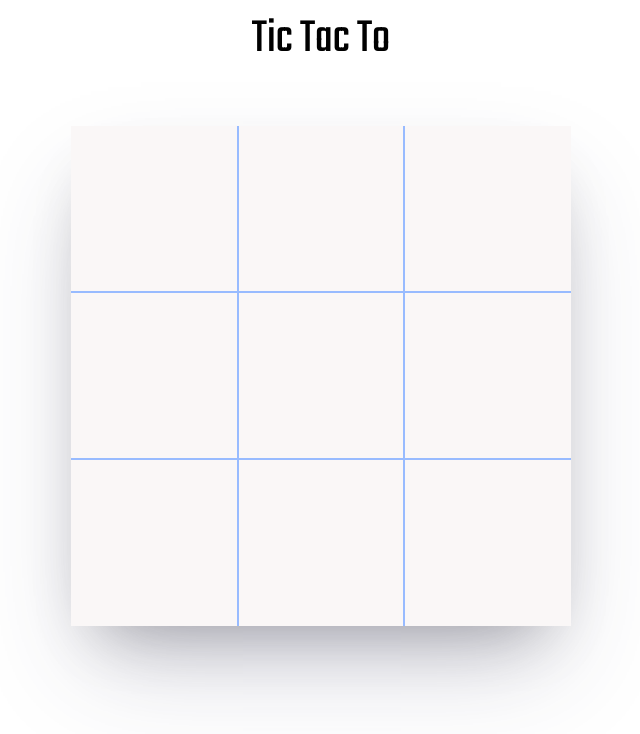
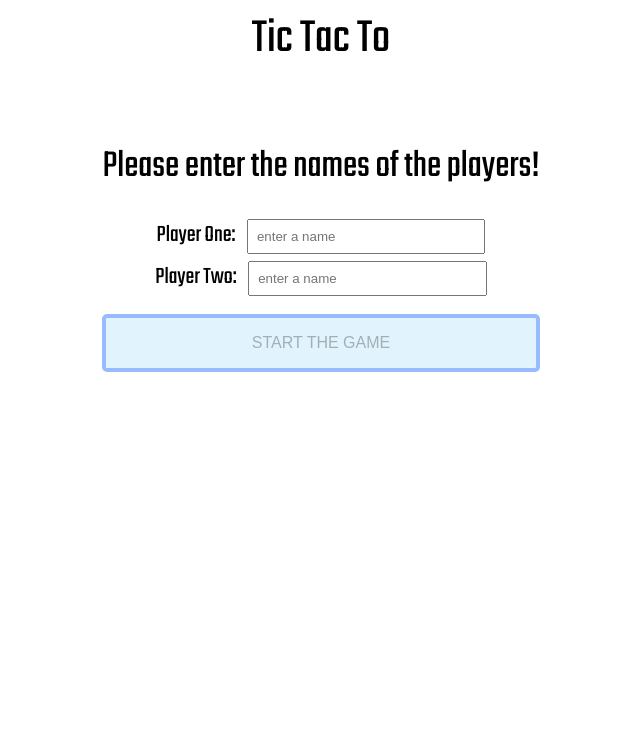
Before and after one commit to reneedekruijf/tictacto, an Angular app: page / in a window 1280 px wide. Shown: the top 734 px of the page, without its empty margins (319-959 px from the left). Built offline with nearby package versions, Linux system fonts and the light colour scheme.

Commit message:
form to register players

```diff
--- a/src/app/board/board.component.html
+++ b/src/app/board/board.component.html
@@ -1,6 +1,9 @@
 <main class="main">
   <h1>Tic Tac To</h1>
-  <div class="main-board">
+
+  <app-playersform *ngIf="!players"></app-playersform>
+
+  <div class="main-board" *ngIf="players">
     <button (click)="handleMove('one')" class="grid one">
       <app-cross *ngIf="cross"></app-cross>
       <app-disk *ngIf="disk"></app-disk>
--- a/src/app/board/board.component.ts
+++ b/src/app/board/board.component.ts
@@ -6,6 +6,8 @@ import { Component } from '@angular/core';
   styleUrls: ['./board.component.scss']
 })
 export class BoardComponent {
+
+  players: boolean = false;
 
   cross: boolean = false;
   disk: boolean = false;
--- /dev/null
+++ b/src/app/playersform/playersform.component.html
@@ -0,0 +1,18 @@
+<div *ngIf="!play">
+  <h2>Please enter the names of the players!</h2>
+  <form [formGroup]="playersForm" (ngSubmit)="onSubmit()" class="player__form">
+    <div>
+      <label for="playerOne" class="player__label">Player One: </label>
+      <input type="text" id="playerOne" class="player__input" formControlName="playerOne" placeholder="enter a name" [required]="true">
+    </div>
+    <div>
+      <label for="playerTwo" class="player__label">Player Two: </label>
+      <input type="text" id="playerTwo" class="player__input" formControlName="playerTwo" placeholder="enter a name" [required]="true">
+    </div>
+    <button type="submit" class="player__button" [disabled]="!playersForm.valid">Start the Game</button>
+  </form>
+</div>
+
+<div *ngIf="play">
+  <h3><span class="playerOne active">Player One:</span> {{ firstPlayer }} <span class="playerTwo active">Player Two:</span> {{ secondPlayer }}</h3>
+</div>
--- /dev/null
+++ b/src/app/playersform/playersform.component.scss
@@ -0,0 +1,50 @@
+.player__form {
+  display: grid;
+}
+
+.player__label {
+  font-size: 1.5rem;
+  padding: 0 0.5rem 0 0;
+}
+
+.player__input {
+  padding: 0.5rem;
+  width: 50%;
+}
+
+.player__button {
+  background-color: var(--light-blue);
+  border: 4px solid var(--blue);
+  border-radius: 5px;
+  box-shadow: none;
+  padding: 1rem;
+  margin: 1rem 0 0 0;
+  font-size: 1rem;
+  font-weight: 400;
+  text-transform: uppercase;
+  cursor: pointer;
+}
+
+.playerOne {
+  text-transform: uppercase;
+  margin: 0 0.2rem 0 0;
+
+  &.active {
+    border: 3px solid var(--border-cross);
+    border-radius: 5px;
+    padding: 0.5rem;
+    background-color: var(--body-cross);
+  }
+}
+
+.playerTwo {
+  text-transform: uppercase;
+  margin: 0 0.2rem 0 5rem;
+
+  &.active {
+    border: 3px solid var(--border-disk);
+    border-radius: 5px;
+    padding: 0.5rem;
+    background-color: var(--body-disk);
+  }
+}
--- /dev/null
+++ b/src/app/playersform/playersform.component.ts
@@ -0,0 +1,30 @@
+import { Component } from '@angular/core';
+import { FormControl, FormGroup } from '@angular/forms';
+
+@Component({
+  selector: 'app-playersform',
+  templateUrl: './playersform.component.html',
+  styleUrls: ['./playersform.component.scss']
+})
+export class PlayersformComponent {
+  // TODO: add random deside wich player starts
+  // TODO: add random decide wich player has the cross or the disk
+
+  constructor() { }
+
+  firstPlayer: string = '';
+  secondPlayer: string = '';
+
+  play: boolean = false;
+
+  playersForm = new FormGroup({
+    playerOne: new FormControl(''),
+    playerTwo: new FormControl('')
+  })
+
+  onSubmit() {
+    this.firstPlayer = this.playersForm.value.playerOne as string;
+    this.secondPlayer = this.playersForm.value.playerTwo as string;
+    this.play = true;
+  }
+}
```
Also changed, not shown: src/app/app.module.ts (+6 -2 lines), 1 other file (tests, documents, lock files or other folders).
